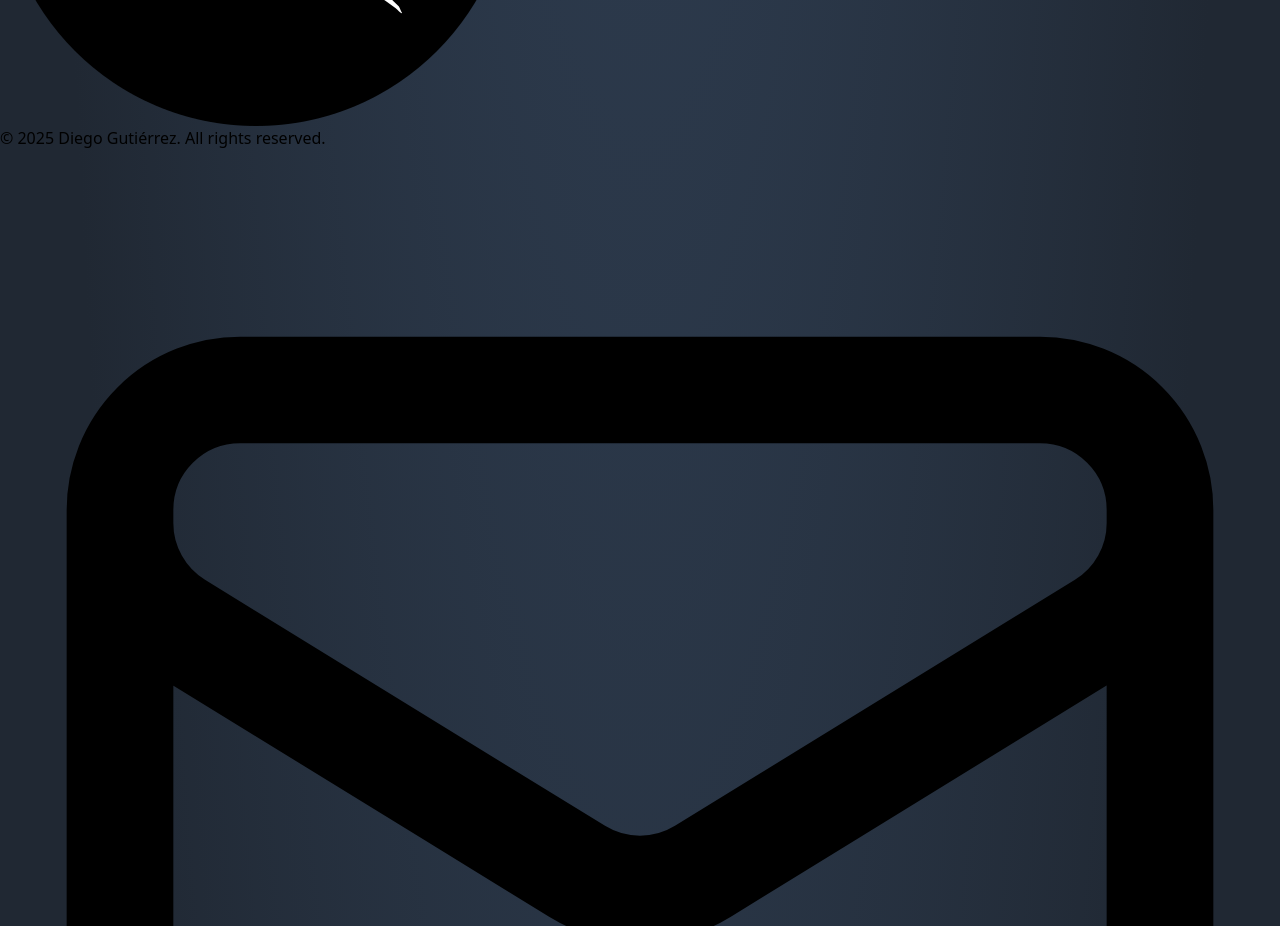
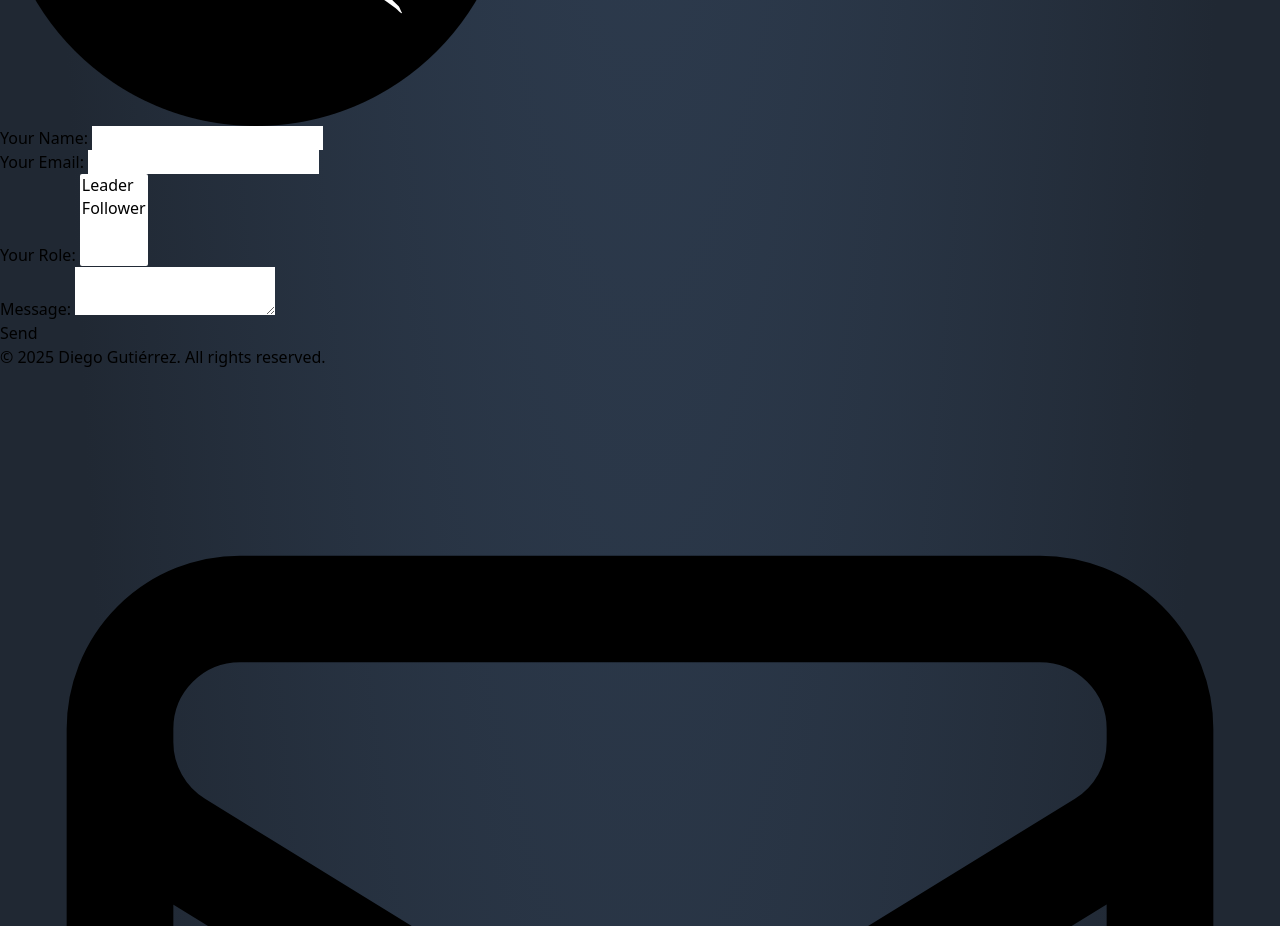
Before and after one commit to DiegoGutierrezDev/my-website, a Vue app: page / in a window 1280 px wide. Shown: the part 10340-11266 px from the top of the page. Built offline with nearby package versions, Linux system fonts and the light colour scheme.

Commit message:
Testing Netlify forms

```diff
--- a/src/views/MainView.vue
+++ b/src/views/MainView.vue
@@ -139,6 +139,32 @@
       </div>
     </div>
   </section>
+
+  <section>
+    <div class="flex justify-center">
+      <form name="contact" method="POST" netlify>
+        <p>
+          <label>Your Name: <input type="text" name="name" /></label>
+        </p>
+        <p>
+          <label>Your Email: <input type="email" name="email" /></label>
+        </p>
+        <p>
+          <label>Your Role: <select name="role[]" multiple>
+            <option value="leader">Leader</option>
+            <option value="follower">Follower</option>
+          </select></label>
+        </p>
+        <p>
+          <label>Message: <textarea name="message"></textarea></label>
+        </p>
+        <p>
+          <button type="submit">Send</button>
+        </p>
+      </form>
+    </div>
+
+  </section>
 </main>
 
 </template>
```
